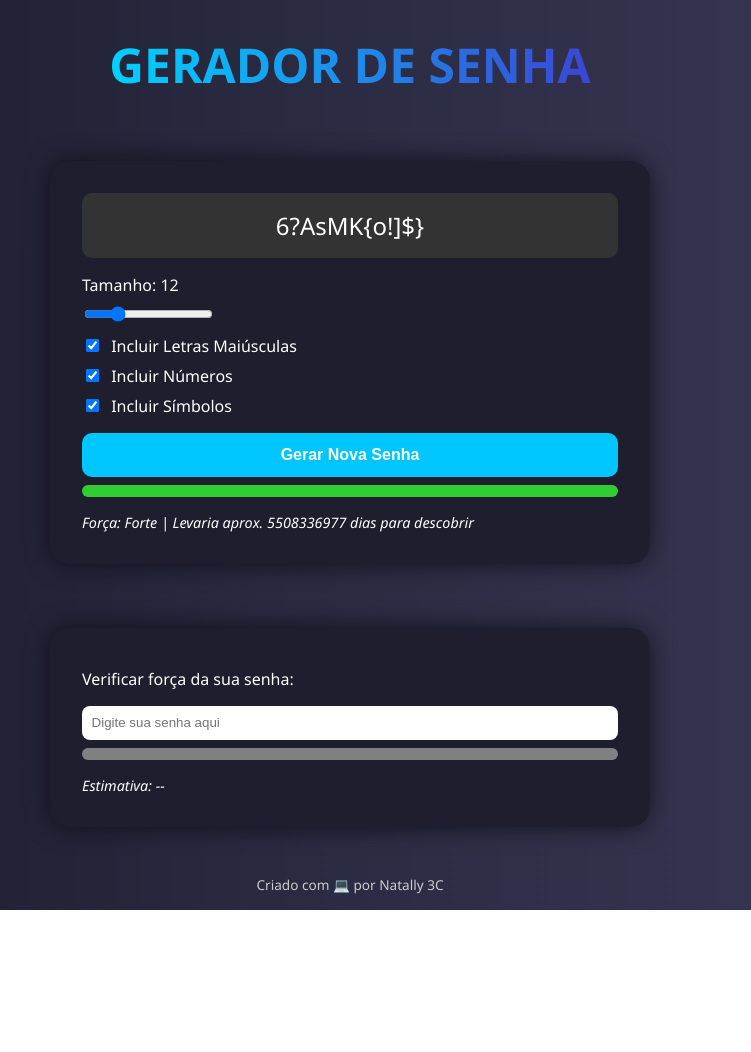
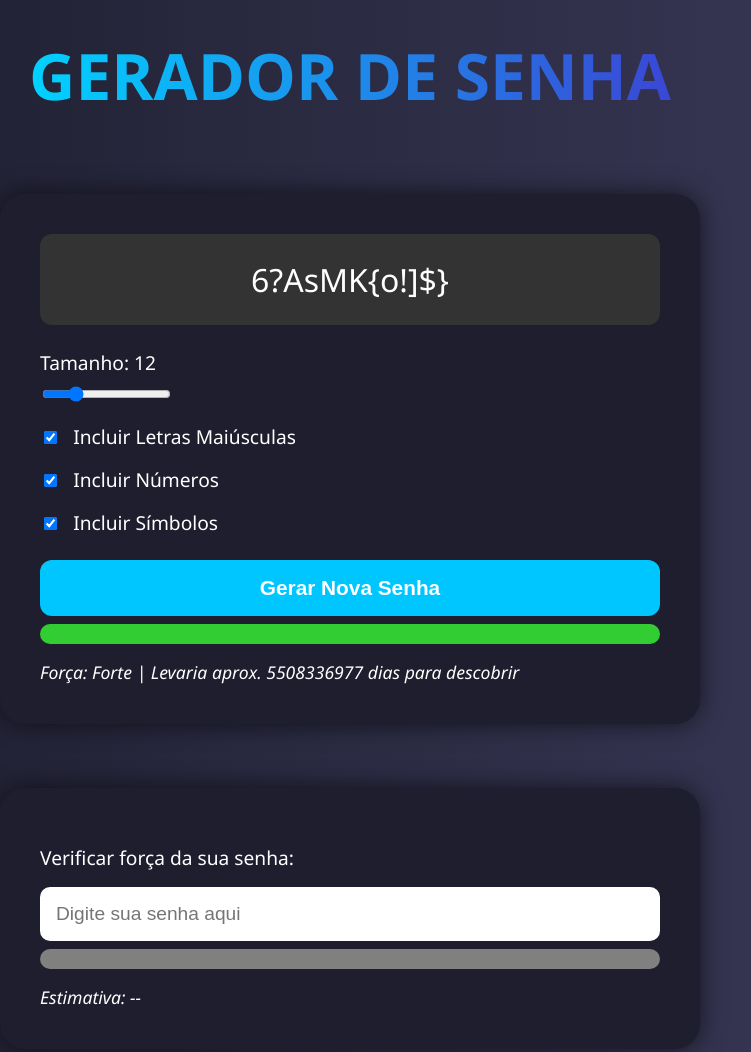
Before and after one commit to NatallyTeodoro/Gerador-de-Senha., a plain HTML site: page index.html in a window 1280 px wide. Shown: the top 1052 px of the page, without its empty margins (290-1041 px from the left). Before the commit the page ends 910 px from the top, so only its background shows below. Drawn offline with Linux system fonts and the light colour scheme.

Commit message:
index.html

```diff
--- a/index.html
+++ b/index.html
@@ -21,7 +21,7 @@
     }
 
     h1 {
-      font-size: 3rem;
+      font-size: 4rem;
       margin-top: 2rem;
       background: linear-gradient(to right, #00d2ff, #3a47d5);
       -webkit-background-clip: text;
@@ -31,45 +31,47 @@
 
     .container {
       background: #1e1e2f;
-      padding: 2rem;
-      border-radius: 20px;
+      padding: 2.5rem;
+      border-radius: 25px;
       box-shadow: 0 0 25px rgba(0,0,0,0.6);
-      width: 90%;
-      max-width: 600px;
+      width: 95%;
+      max-width: 700px;
       margin: 2rem auto;
     }
 
     .password-display {
-      font-size: 1.5rem;
+      font-size: 2rem;
       background: #333;
-      padding: 1rem;
-      border-radius: 10px;
+      padding: 1.5rem;
+      border-radius: 12px;
       text-align: center;
       word-wrap: break-word;
-      margin-bottom: 1rem;
+      margin-bottom: 1.5rem;
     }
 
     label {
       display: block;
-      margin: 0.5rem 0;
+      margin: 1rem 0 0.5rem;
+      font-size: 1.2rem;
     }
 
     input[type="checkbox"], input[type="range"], input[type="text"] {
-      margin-right: 0.5rem;
+      margin-right: 0.7rem;
     }
 
     input[type="text"] {
       width: 100%;
-      padding: 0.6rem;
-      border-radius: 8px;
+      padding: 1rem;
+      font-size: 1.2rem;
+      border-radius: 10px;
       border: none;
       margin-top: 0.5rem;
     }
 
     .strength-bar {
-      height: 12px;
+      height: 20px;
       background: gray;
-      border-radius: 6px;
+      border-radius: 10px;
       overflow: hidden;
       margin-top: 0.5rem;
     }
@@ -80,15 +82,15 @@
     }
 
     button {
-      padding: 0.8rem 1.5rem;
+      padding: 1rem 2rem;
       border: none;
       background: #00c6ff;
       color: white;
       font-weight: bold;
-      border-radius: 10px;
+      border-radius: 12px;
       cursor: pointer;
-      font-size: 1rem;
-      margin-top: 1rem;
+      font-size: 1.3rem;
+      margin-top: 1.5rem;
       display: block;
       width: 100%;
     }
@@ -100,14 +102,14 @@
     .estimate {
       margin-top: 1rem;
       font-style: italic;
-      font-size: 0.9rem;
+      font-size: 1.1rem;
     }
 
     .rodape {
       margin-top: auto;
-      padding: 1rem;
+      padding: 2rem;
       text-align: center;
-      font-size: 0.85rem;
+      font-size: 1.1rem;
       color: #ccc;
     }
   </style>
```
